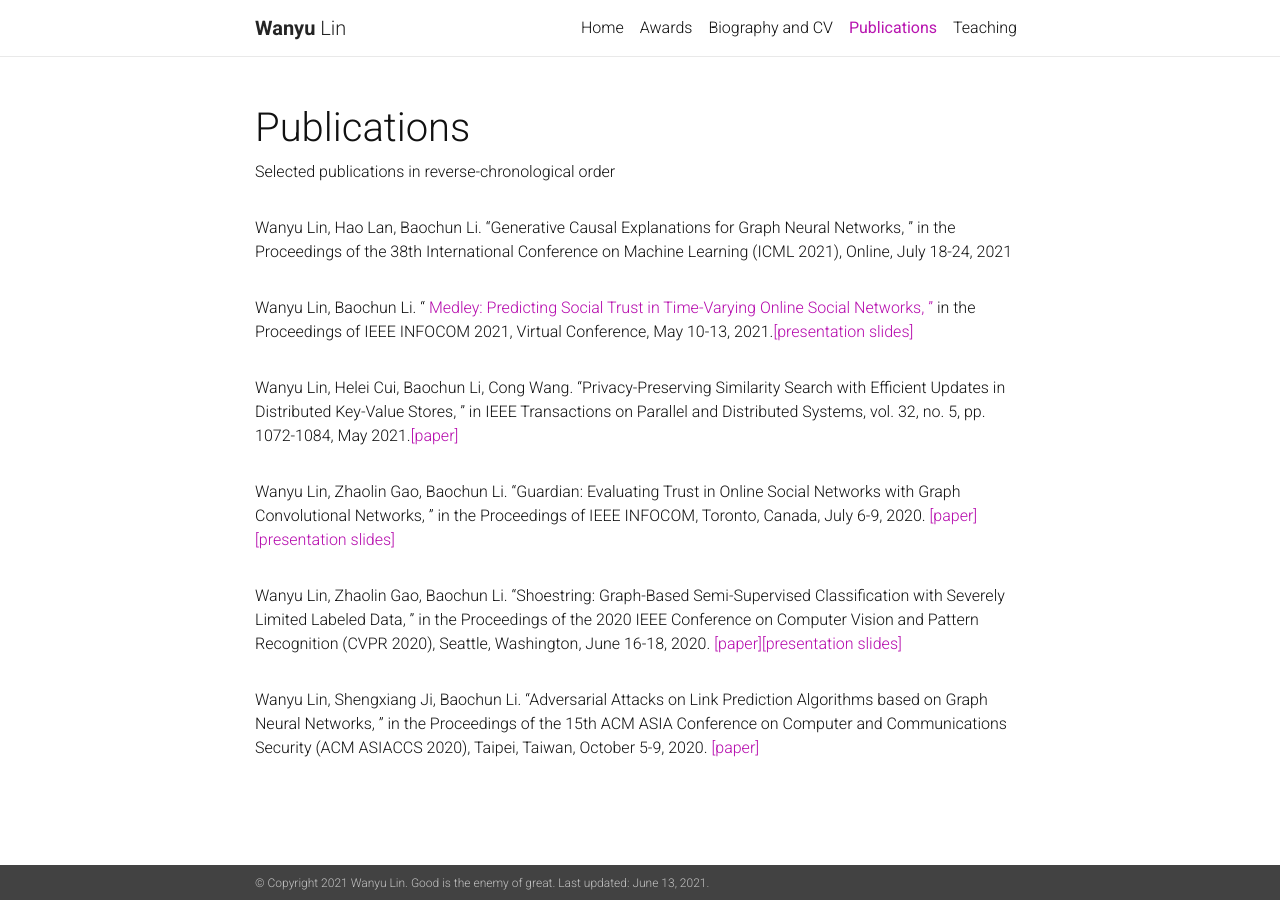
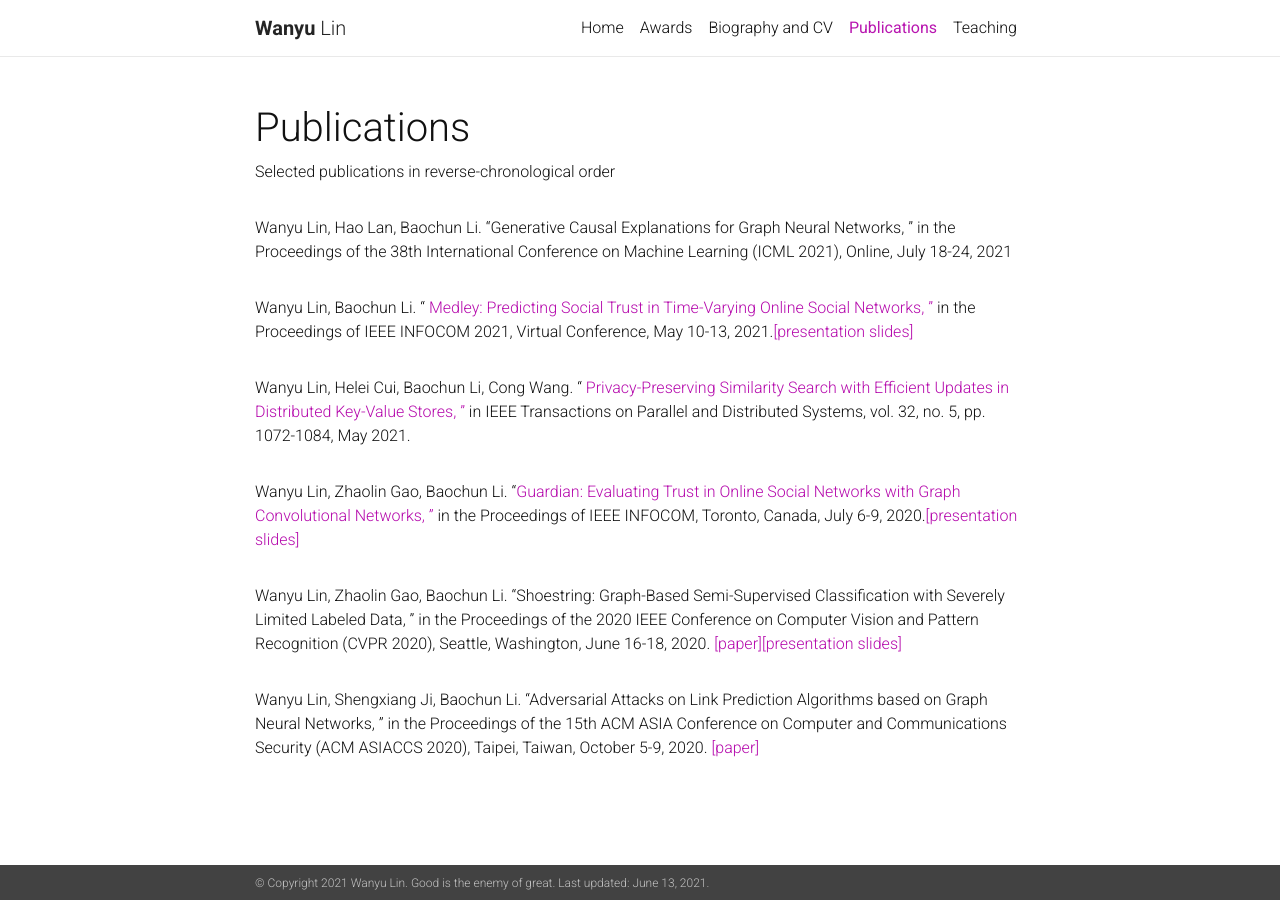
Before and after one commit to wanyu-lin/wanyu-lin.github.io, a Jekyll site: the page built from _pages/publications.md, in a window 1280 px wide. Built offline with Jekyll 4.4.1, drawn with Linux system fonts in a browser that asks for light colours; nearby versions of some CDN libraries; a style sheet for code colours, icons or effects is not loaded.

Commit message:
Update publications.md

```diff
--- a/_pages/publications.md
+++ b/_pages/publications.md
@@ -16,11 +16,11 @@
 
 <!-- TPDS -->
 <div class="publications">
-<p style="width:100%">Wanyu Lin, Helei Cui, Baochun Li, Cong Wang. &#8220;Privacy-Preserving Similarity Search with Efficient Updates in Distributed Key-Value Stores, &#8221; in IEEE Transactions on Parallel and Distributed Systems, vol. 32, no. 5, pp. 1072-1084, May 2021.<a href="../assets/publications/wanyu-tpds21.pdf">[paper]</a></p>
+<p style="width:100%">Wanyu Lin, Helei Cui, Baochun Li, Cong Wang. &#8220;<a href="../assets/publications/wanyu-tpds21.pdf"> Privacy-Preserving Similarity Search with Efficient Updates in Distributed Key-Value Stores, &#8221;</a> in IEEE Transactions on Parallel and Distributed Systems, vol. 32, no. 5, pp. 1072-1084, May 2021.</p>
 
 <!-- Guardian -->
 <div class="publications">
-<p style="width:100%">Wanyu Lin, Zhaolin Gao, Baochun Li. &#8220;Guardian: Evaluating Trust in Online Social Networks with Graph Convolutional Networks, &#8221; in the Proceedings of IEEE INFOCOM, Toronto, Canada, July 6-9, 2020.  <a href="../assets/publications/wlin-infocom20.pdf">[paper]</a><a href="../assets/publications/wlin-infocom20-slides.pdf">[presentation slides]</a></p>
+<p style="width:100%">Wanyu Lin, Zhaolin Gao, Baochun Li. &#8220;<a href="../assets/publications/wlin-infocom20.pdf">Guardian: Evaluating Trust in Online Social Networks with Graph Convolutional Networks, &#8221;</a> in the Proceedings of IEEE INFOCOM, Toronto, Canada, July 6-9, 2020.<a href="../assets/publications/wlin-infocom20-slides.pdf">[presentation slides]</a></p>
 
 <!-- shoestring -->
 <div class="publications">
```
